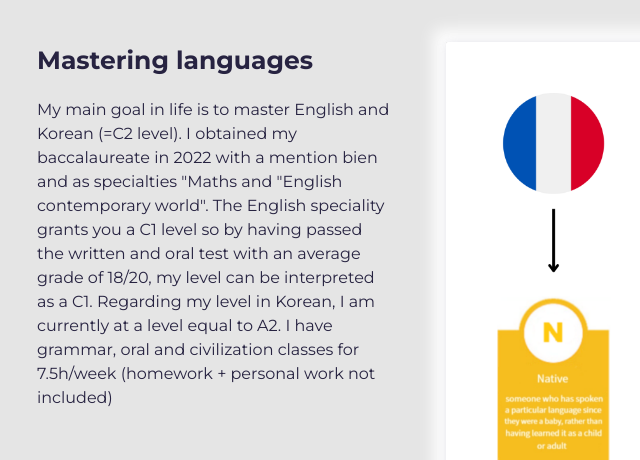
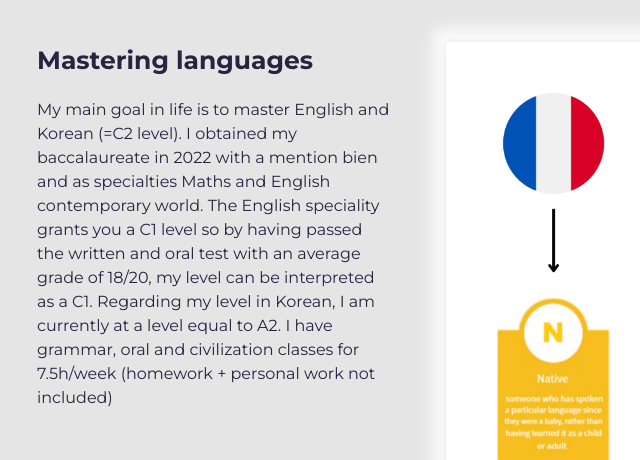
Before and after one commit to HadrienBernard/hadrienbernard.git.io, a plain HTML site: page index.html in a window 1280 px wide. Shown: the part 1496-1956 px from the top of the page, 63-703 px from the left. Drawn offline with Linux system fonts and the light colour scheme.

Commit message:
Update index.html

```diff
--- a/index.html
+++ b/index.html
@@ -100,7 +100,7 @@
               <p class="project-wrapper__text-info">
                 My main goal in life is to master English and Korean (=C2 level).
                 I obtained my baccalaureate in 2022 with a mention bien and as
-                specialties "Maths and "English contemporary world".
+                specialties Maths and English contemporary world.
                 The English speciality grants you a C1 level so
                 by having passed the written and oral test with an average grade of 18/20,
                 my level can be interpreted as a C1.
```
